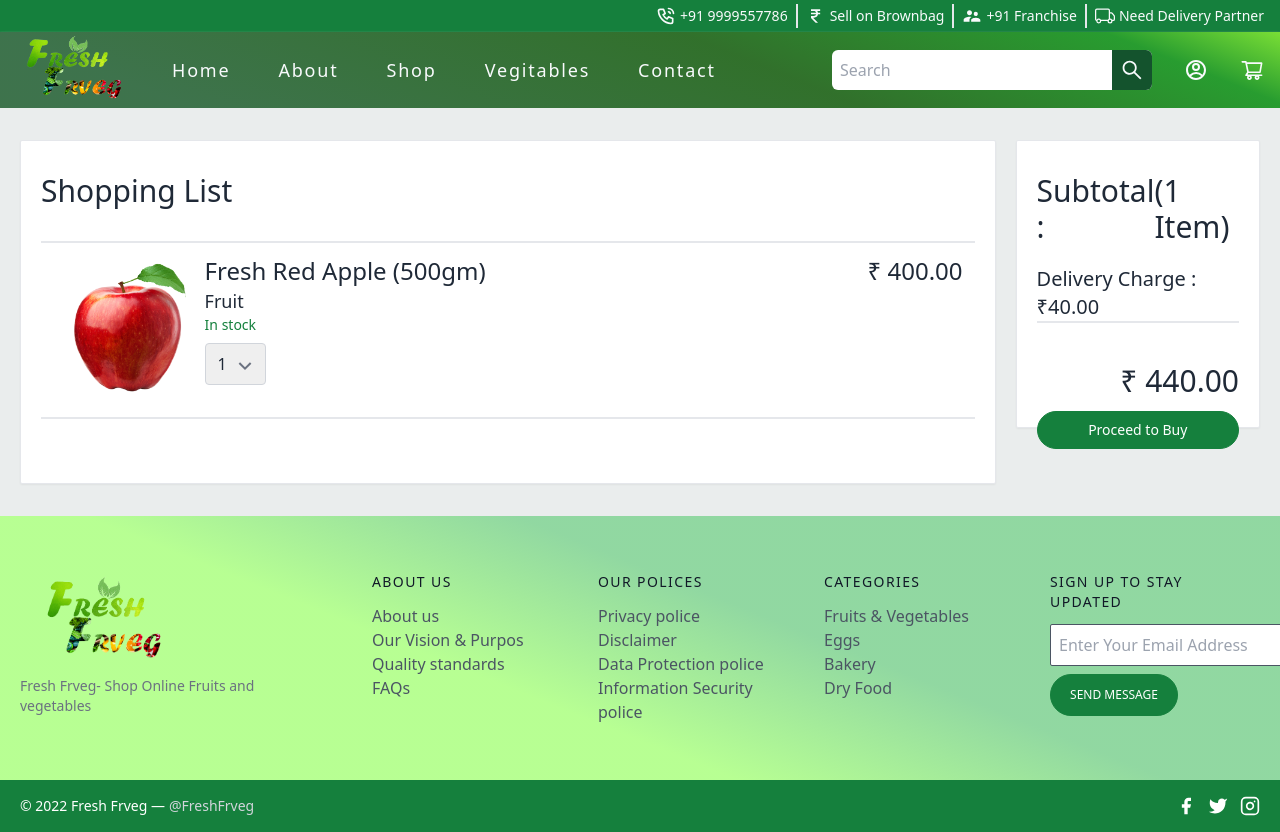
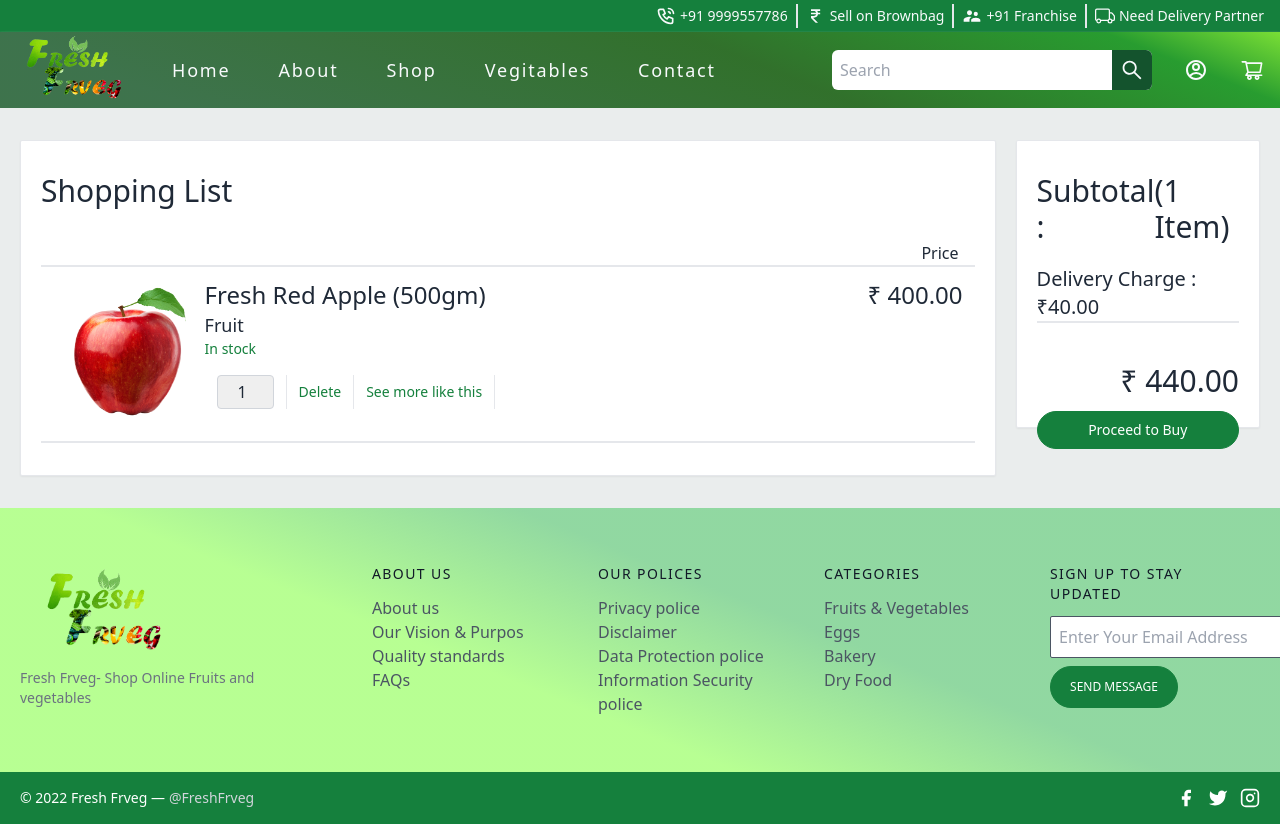
Before and after one commit to adityasingh7402/online_shop, a Next.js app: page /checkout in a window 1280 px wide. Built offline with nearby package versions, Linux system fonts and the light colour scheme.

Commit message:
some edit

```diff
--- a/pages/checkout.js
+++ b/pages/checkout.js
@@ -8,8 +8,9 @@
       <div className="checkout-title my-8 mx-5 w-full flex flex-row">
         <div className='left-side bg-white w-4/5 text-3xl text-gray-800 border border-gray-200 rounded-sm py-8 px-5 shadow-sm'>
           <p>Shopping List</p>
-          <div className="products flex w-full text-sm border-t-2 border-b-2 border-gray-200 p-3 my-8">
-            <div className="product flex flex-row w-full">
+          <div className="products flex flex-col w-full text-sm mt-8">
+            <div className="price-text flex justify-end px-4 text-base">Price</div>
+            <div className="product flex flex-row w-full border-t-2 border-b-2 border-gray-200 p-3">
               <div className="product-image w-1/6 flex justify-center">
                 <Image alt="ecommerce" className="block" src="/apple.png" width={150} height={150} />
               </div>
@@ -17,9 +18,9 @@
                 <h1 className='text-2xl font-medium'>Fresh Red Apple (500gm)</h1>
                 <p className='text-lg'>Fruit</p>
                 <p className='text-sm text-green-700 font-medium'>In stock</p>
-                <div className="impTool mt-2">
-                  <div className="qytselet relative flex">
-                    <select className="rounded border appearance-none border-gray-300 py-2 focus:outline-none focus:ring-2 focus:ring-indigo-200 focus:border-greenbg-green-700 text-base pl-3 pr-7">
+                <div className="impTool mt-4 flex flex-row">
+                  <div className="qytselet relative flex border-r border-gray-200 px-3">
+                    <select className="rounded border appearance-none cursor-pointer hover:bg-gray-100 border-gray-300 py-1 focus:outline-none focus:ring-2 focus:ring-indigo-200 focus:border-greenbg-green-700 text-base pl-5 pr-4">
                       <option>1</option>
                       <option>2</option>
                       <option>3</option>
@@ -31,9 +32,15 @@
                       <option>9</option>
                       <option>10</option>
                     </select>
-                    <div className="downArrow absolute top-3 -mt-px text-gray-500 left-7 text-2xl">
+                    {/* <div className="downArrow absolute top-3 -mt-px text-gray-500 left-7 text-2xl">
                       <RiArrowDownSLine />
-                    </div>
+                    </div> */}
+                  </div>
+                  <div className="qytselet relative flex border-r border-gray-200 text-green-700 cursor-pointer hover:bg-gray-100 font-medium px-3 items-center">
+                    <p>Delete</p>
+                  </div>
+                  <div className="qytselet relative flex border-r border-gray-200 text-green-700 cursor-pointer hover:bg-gray-100 font-medium px-3 items-center">
+                    <p>See more like this</p>
                   </div>
                 </div>
               </div>
```
